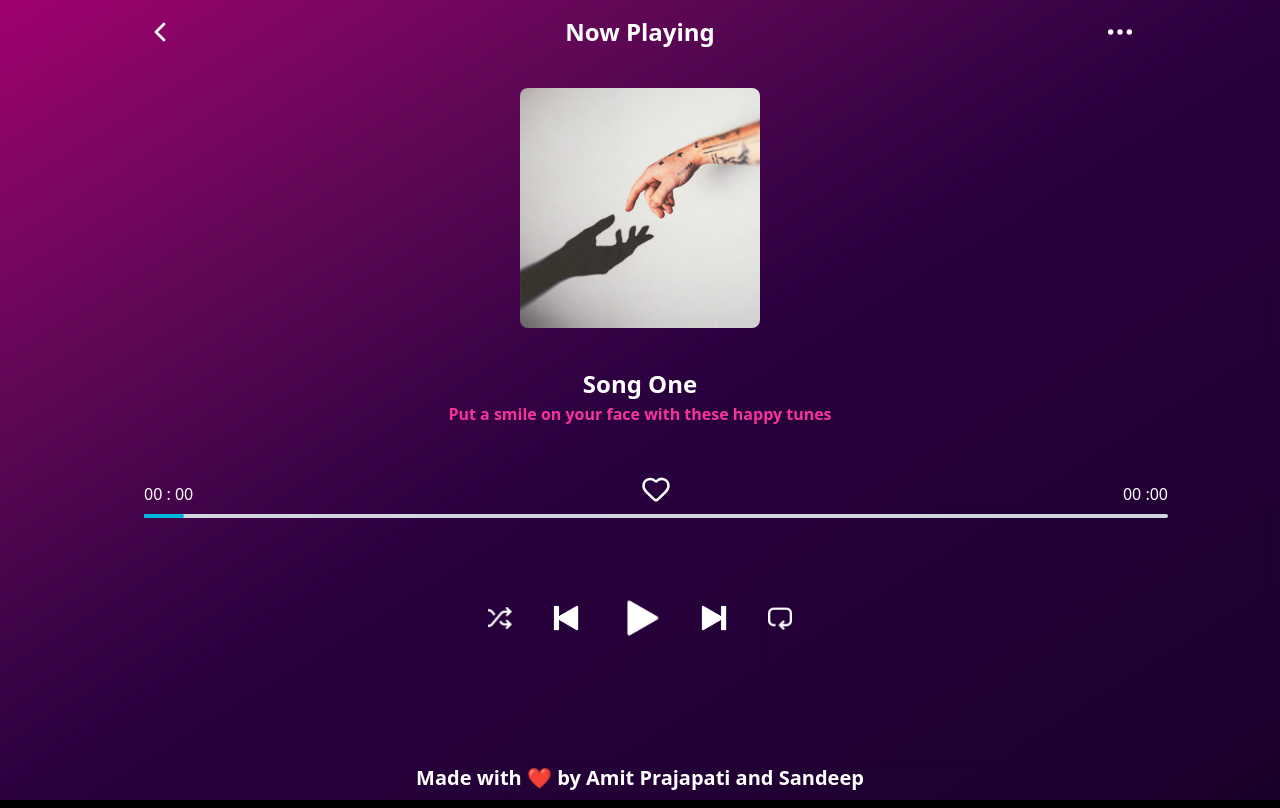
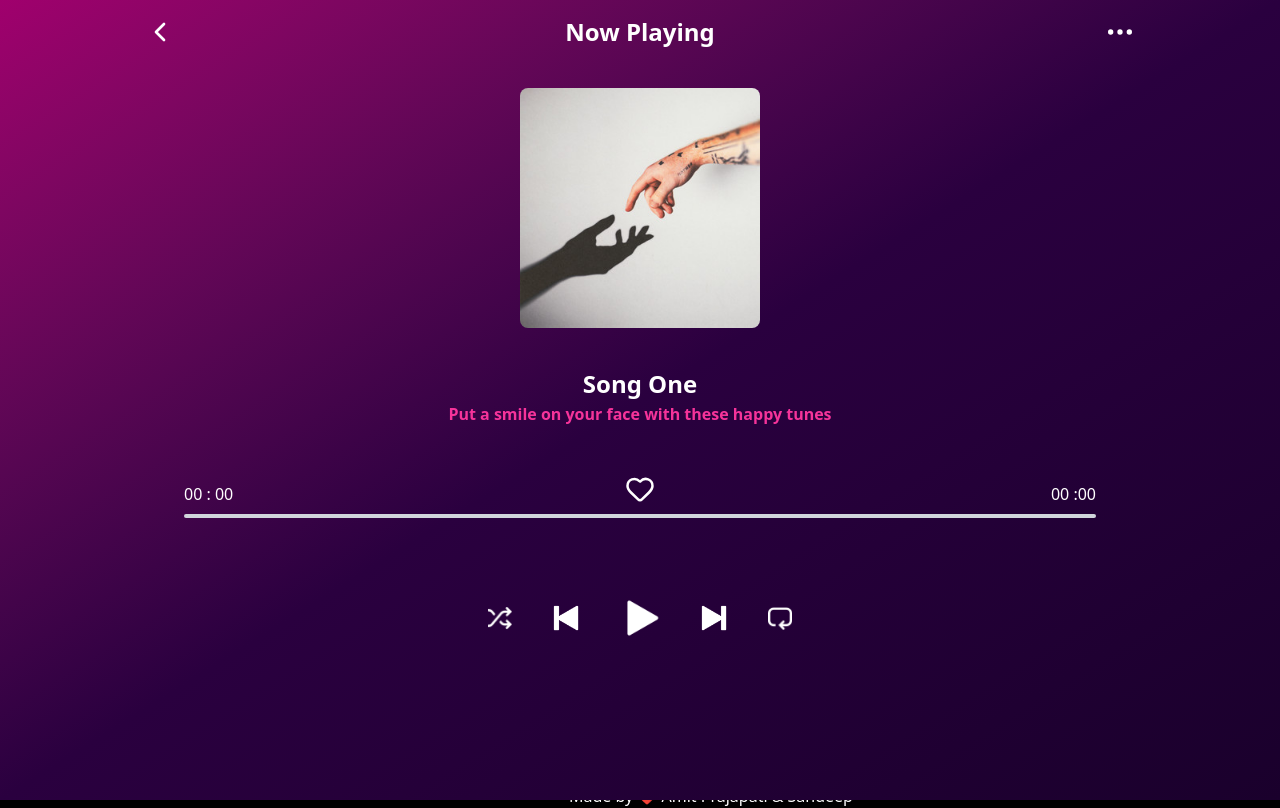
Before and after one commit to amit-prajapati-ap/Songify, a React (Vite) app in the folder frontend/: page /music in a window 1280 px wide. Both pictures are taken after a click on the element 1256 px from the left and 760 px from the top of the page. Built offline with nearby package versions, Linux system fonts and the light colour scheme.

Commit message:
feat: add progress tracking to PlayerContext; update FullScreenPlayer and Player components to utilize progress state

```diff
--- a/frontend/src/components/FullScreenPlayer.jsx
+++ b/frontend/src/components/FullScreenPlayer.jsx
@@ -20,7 +20,8 @@ const FullScreenPlayer = ({
   prev,
   repeat,
   disableFullScreen,
-  seekBarFullScreen
+  seekBarFullScreen,
+  progress
 }) => {
   const [toggleToLyrics, setToggleToLyrics] = useState(false);
 
@@ -36,10 +37,6 @@ const FullScreenPlayer = ({
   useEffect(() => {
     setFavorite(favorites.includes(track.id) ? track.id : "");
   }, [favorites, track.id]);
-
-  useEffect(() => {
-    console.log("hello");
-  }, []);
   return (
     <div className="fixed top-0 left-0 right-0 bottom-0 bg-gradient-to-tl from-[#1a002c] via-[#2a003f] to-[#a0006d] z-50">
       <div className="max-w-5xl mx-auto flex flex-col gap-10 p-4">
@@ -78,9 +75,9 @@ const FullScreenPlayer = ({
           </div>
 
         </div>
-        <div className="my-10">
+        <div className="my-10 sm:px-10">
           <div
-            className={`flex items-center w-[80vw] mx-auto justify-center relative gap-5`}
+            className={`flex items-center mx-auto justify-center relative gap-5`}
           >
             <Heart
               size={30}
@@ -97,11 +94,12 @@ const FullScreenPlayer = ({
             <div
               onClick={seekSong}
               ref={seekBg}
-              className="w-[80vw] mt-2 bg-gray-300 rounded-full cursor-pointer"
+              className="w-full mt-2 bg-gray-300 rounded-full cursor-pointer"
             >
               <hr
                 ref={seekBarFullScreen}
-                className="h-1 border-none w-10 bg-cyan-500 rounded-full"
+                style={{ width: `${progress}%` }}
+                className="h-1 border-none bg-cyan-500 rounded-full"
               />
             </div>
             <p className="absolute right-0 -top-6">
@@ -171,9 +169,6 @@ const FullScreenPlayer = ({
           />
         </div>
       </div>
-      <div className="fixed bottom-2 left-1/2 -translate-x-1/2 w-full px-5 font-semibold text-xl text-center">
-        Made with ❤️ by {"Amit Prajapati and Sandeep"}
-      </div>
     </div>
   );
 };
--- a/frontend/src/components/Player.jsx
+++ b/frontend/src/components/Player.jsx
@@ -20,7 +20,8 @@ const Player = () => {
     addFavorite,
     removeFavorite,
     repeat,
-    seekBarFullScreen
+    seekBarFullScreen,
+    progress
   } = useContext(PlayerContext);
   const [favorite, setFavorite] = useState("");
   const [fullScreen, setFullScreen] = useState(false);
@@ -36,7 +37,6 @@ const Player = () => {
 
   const enableFullScreen = () => {
     setFullScreen(true);
-    console.log(fullScreen);
   };
 
   const disableFullScreen = () => {
@@ -57,10 +57,15 @@ const Player = () => {
     <>
       <div
         onClick={smallScreenEnableFullScreen}
-        className="h-[10%] bg-gradient-to-r from-[#0f0f0f] via-[#1a1a1a] to-[#2a2a2a] flex justify-between gap-4 items-center text-white px-4"
+        className="h-[10%] bg-gradient-to-r from-[#0f0f0f] via-[#1a1a1a] to-[#2a2a2a] py-2"
       >
+        <div className="w-full flex justify-between gap-4 items-center text-white px-4">
           <div className="items-center gap-4 flex w-[50%] sm:w-[150px]">
-          <img src={track.image} alt="" className="w-12 max-sm:rounded-full" />
+            <img
+              src={track.image}
+              alt=""
+              className="w-12 max-sm:rounded-full"
+            />
             <div>
               <p className="font-bold line-clamp-1">{track.name}</p>
               <p className="line-clamp-1">{track.desc.slice(0, 12)}</p>
@@ -150,7 +155,8 @@ const Player = () => {
               >
                 <hr
                   ref={seekBar}
-                className="h-1 border-none w-10 bg-cyan-500 rounded-full"
+                  style={{ width: `${progress}%` }}
+                  className="h-1 border-none bg-cyan-500 rounded-full"
                 />
               </div>
               <p className="absolute right-0 -top-6">
@@ -173,6 +179,11 @@ const Player = () => {
           </div>
         </div>
 
+        <div className="relative">
+          <p className="absolute max-sm:left-5 left-1/2 sm:-translate-x-1/4 top-2">Made by ❤️ Amit Prajapati & Sandeep</p>
+        </div>
+      </div>
+
       {fullScreen && (
         <FullScreenPlayer
           fullScreen={fullScreen}
@@ -192,6 +203,7 @@ const Player = () => {
           favorite={favorite}
           setFavorite={setFavorite}
           seekBarFullScreen={seekBarFullScreen}
+          progress={progress}
         />
       )}
     </>
--- a/frontend/src/context/PlayerContext.jsx
+++ b/frontend/src/context/PlayerContext.jsx
@@ -13,6 +13,7 @@ const PlayerContextProvider = (props) => {
   const [playerStatus, setPlayerStatus] = useState(false);
   const [recentSongs, setRecentSongs] = useState([]);
   const [favorites, setFavorites] = useState([]);
+  const [progress, setProgress] = useState(0);
   const [time, setTime] = useState({
     currentTime: {
       minutes: 0,
@@ -99,14 +100,12 @@ const PlayerContextProvider = (props) => {
   };
 
   useEffect(() => {
-    setTimeout(() => {
-      audioRef.current.ontimeupdate = () => {
-        seekBar.current.style.width = `${
-          (audioRef.current.currentTime / audioRef.current.duration) * 100
-        }%`;
-        seekBarFullScreen.current.style.width = `${
-          (audioRef.current.currentTime / audioRef.current.duration) * 100
-        }%`;
+    const audio = audioRef.current;
+    if (!audio) return;
+
+    audio.ontimeupdate = () => {
+      const newProgress = (audio.currentTime / audio.duration) * 100;
+      setProgress(newProgress);
       setTime({
         currentTime: {
           minutes: Math.floor(audioRef.current.currentTime / 60),
@@ -119,12 +118,10 @@ const PlayerContextProvider = (props) => {
       });
     };
 
-      audioRef.current.onended = () => {
+    audio.onended = () => {
       setPlayerStatus(false);
     };
-    }, 1000);
-
-  }, [audioRef]);
+  }, []);
 
   useEffect(() => {
     if (firstRender.current) {
@@ -173,7 +170,8 @@ const PlayerContextProvider = (props) => {
     addFavorite,
     removeFavorite,
     repeat,
-    seekBarFullScreen
+    seekBarFullScreen,
+    progress
   };
   return (
     <PlayerContext.Provider value={contextValue}>
```
Lines whose indentation alone changed are shown as unchanged.
